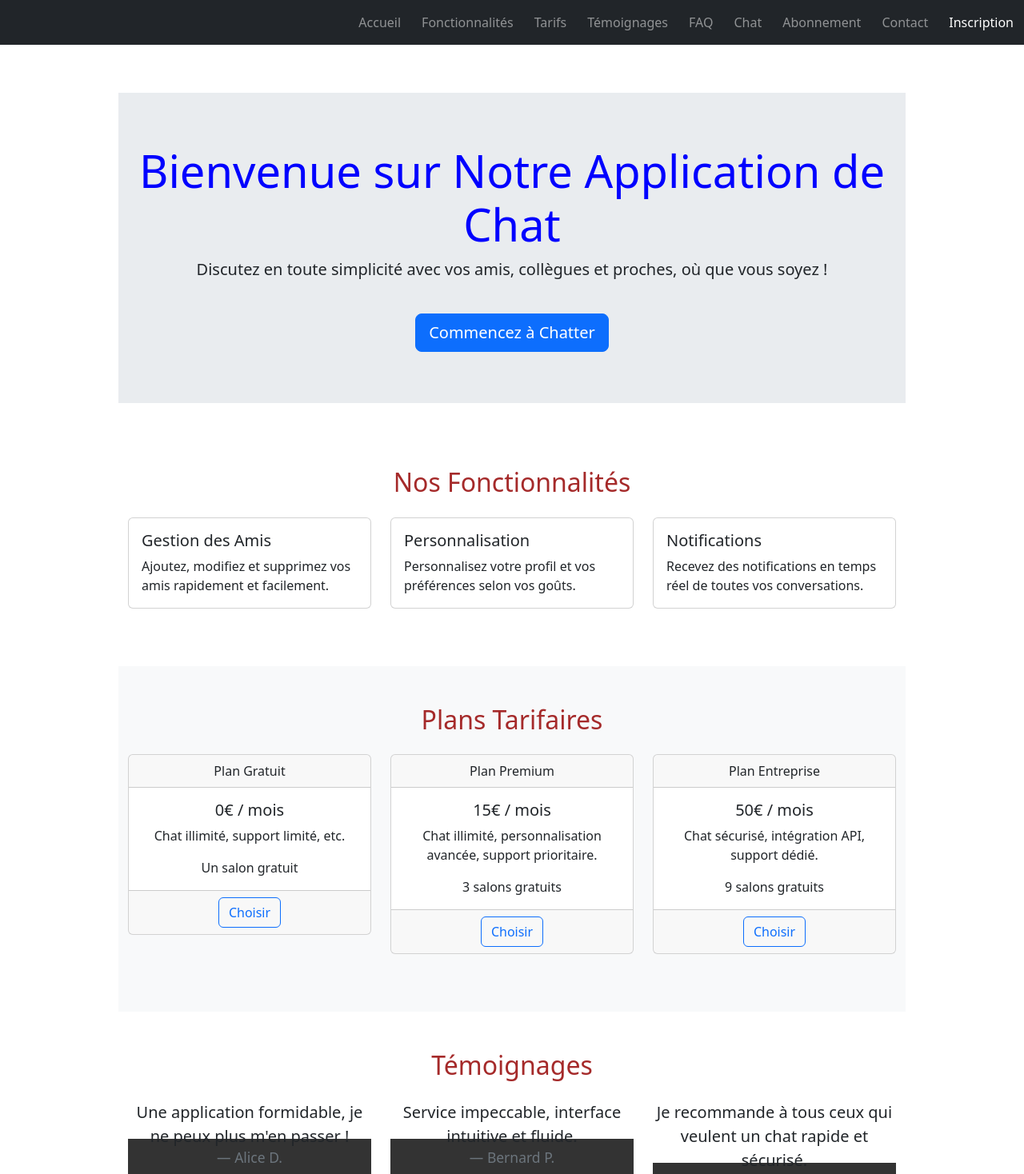
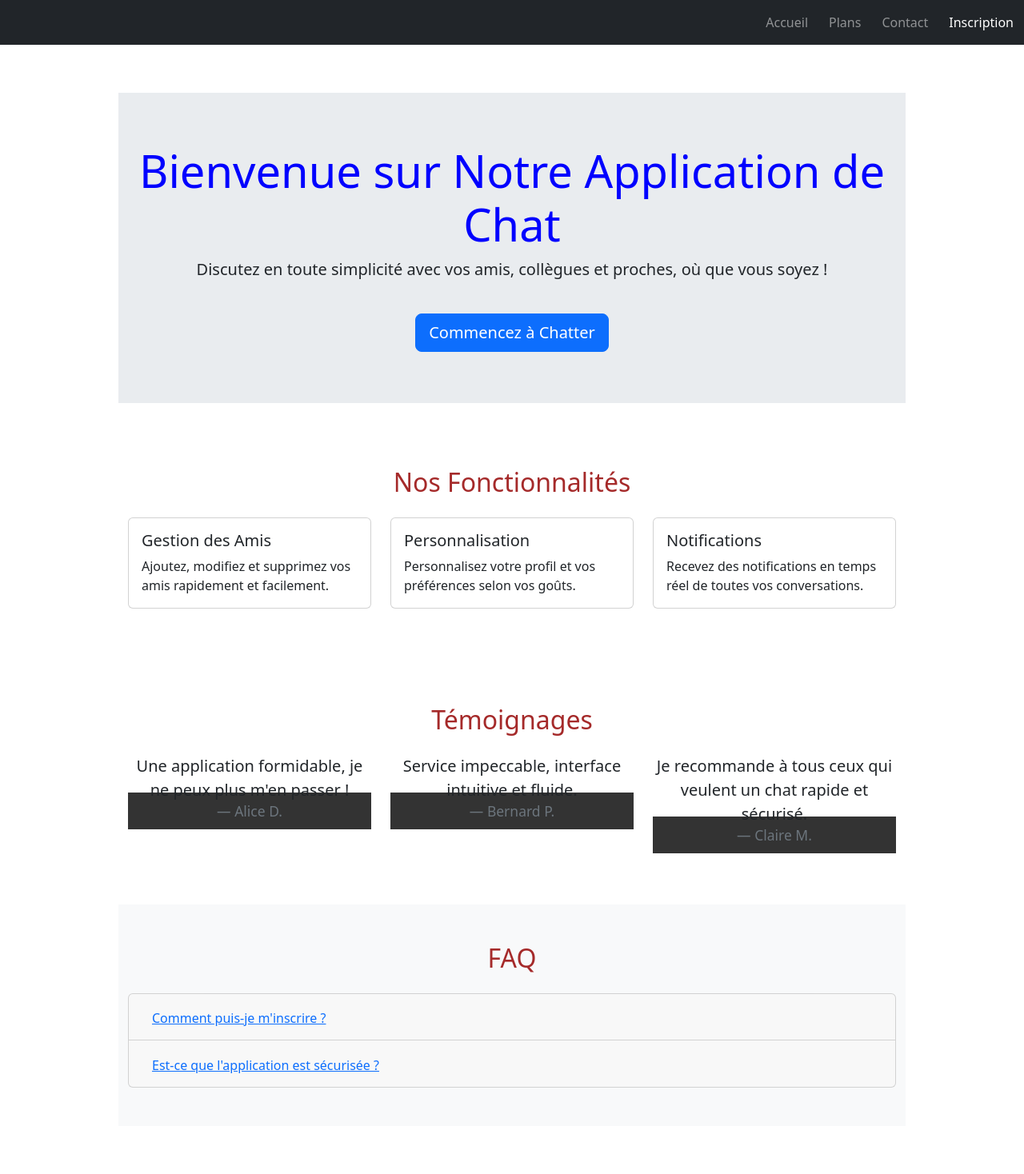
Before and after one commit to hamedbelkhiria706/salondechat07092024, a React (Vite) app: page / in a window 1280 px wide. Shown: the top 1468 px of the page at 80% size. Built offline with nearby package versions, Linux system fonts and the light colour scheme.

Commit message:
changement navbar et ajout page Plans

```diff
--- a/src/App.jsx
+++ b/src/App.jsx
@@ -4,7 +4,8 @@ import HomePage from "./Pages/Index";
 import ContactPage from "./Pages/Contact";
 import Navbar from "./components/newnavbar";
 import Footer from "./components/newfooter";
-import DynamicSalonChat from "./Pages/dynamicsalonchat";
+import Plans from "./Pages/Plans";
+// import DynamicSalonChat from "./Pages/dynamicsalonchat";
 function App() {
   return (
     <Router>
@@ -12,7 +13,7 @@ function App() {
       <Routes>
         <Route path="/" element={<HomePage />} />
         <Route path="/contact" element={<ContactPage />} />
-        <Route path="/chat" element={<DynamicSalonChat />} />
+        <Route path="/plans" element={<Plans />} />
       </Routes>
       <Footer></Footer>
     </Router>
--- a/src/Pages/Index.jsx
+++ b/src/Pages/Index.jsx
@@ -26,35 +26,6 @@ const HomePage = () => {
             <FeatureCard
               title="Notifications"
               description="Recevez des notifications en temps réel de toutes vos conversations."
-            />
-          </div>
-        </div>
-      </section>
-
-      <section id="pricing" className="py-5 bg-light">
-        <div className="container">
-          <h2 className="text-center mb-4">Plans Tarifaires</h2>
-          <div className="row">
-            <PricingCard
-              plan="Plan Gratuit"
-              price="0€ / mois"
-              description="Chat illimité, support limité, etc."
-              features="Un salon gratuit"
-              buttonText="Choisir"
-            />
-            <PricingCard
-              plan="Plan Premium"
-              price="15€ / mois"
-              description="Chat illimité, personnalisation avancée, support prioritaire."
-              features="3 salons gratuits"
-              buttonText="Choisir"
-            />
-            <PricingCard
-              plan="Plan Entreprise"
-              price="50€ / mois"
-              description="Chat sécurisé, intégration API, support dédié."
-              features="9 salons gratuits"
-              buttonText="Choisir"
             />
           </div>
         </div>
--- /dev/null
+++ b/src/Pages/Plans.jsx
@@ -0,0 +1,37 @@
+import React from "react";
+import PricingCard from "../components/PricingCard";
+
+function Plans() {
+  return (
+    <section id="pricing" className="py-5 bg-light">
+      <div className="container">
+        <h2 className="text-center mb-4">Plans Tarifaires</h2>
+        <div className="row">
+          <PricingCard
+            plan="Plan Gratuit"
+            price="0€ / mois"
+            description="Chat illimité, support limité, etc."
+            features="Un salon gratuit"
+            buttonText="Choisir"
+          />
+          <PricingCard
+            plan="Plan Premium"
+            price="15€ / mois"
+            description="Chat illimité, personnalisation avancée, support prioritaire."
+            features="3 salons gratuits"
+            buttonText="Choisir"
+          />
+          <PricingCard
+            plan="Plan Entreprise"
+            price="50€ / mois"
+            description="Chat sécurisé, intégration API, support dédié."
+            features="9 salons gratuits"
+            buttonText="Choisir"
+          />
+        </div>
+      </div>
+    </section>
+  );
+}
+
+export default Plans;
--- a/src/components/newnavbar.jsx
+++ b/src/components/newnavbar.jsx
@@ -12,34 +12,9 @@ const Navbar = () => {
             </Link>
           </li>
           <li className="nav-item">
-            <a className="nav-link" href="#features">
-              Fonctionnalités
+            <a className="nav-link" href="/plans">
+              Plans
             </a>
-          </li>
-          <li className="nav-item">
-            <a className="nav-link" href="#pricing">
-              Tarifs
-            </a>
-          </li>
-          <li className="nav-item">
-            <a className="nav-link" href="#testimonials">
-              Témoignages
-            </a>
-          </li>
-          <li className="nav-item">
-            <a className="nav-link" href="#faq">
-              FAQ
-            </a>
-          </li>
-          <li className="nav-item">
-            <Link className="nav-link" to="/chat">
-              Chat
-            </Link>
-          </li>
-          <li className="nav-item">
-            <Link className="nav-link" to="/dynamicsalonchat">
-              Abonnement
-            </Link>
           </li>
 
           <li className="nav-item">
```
